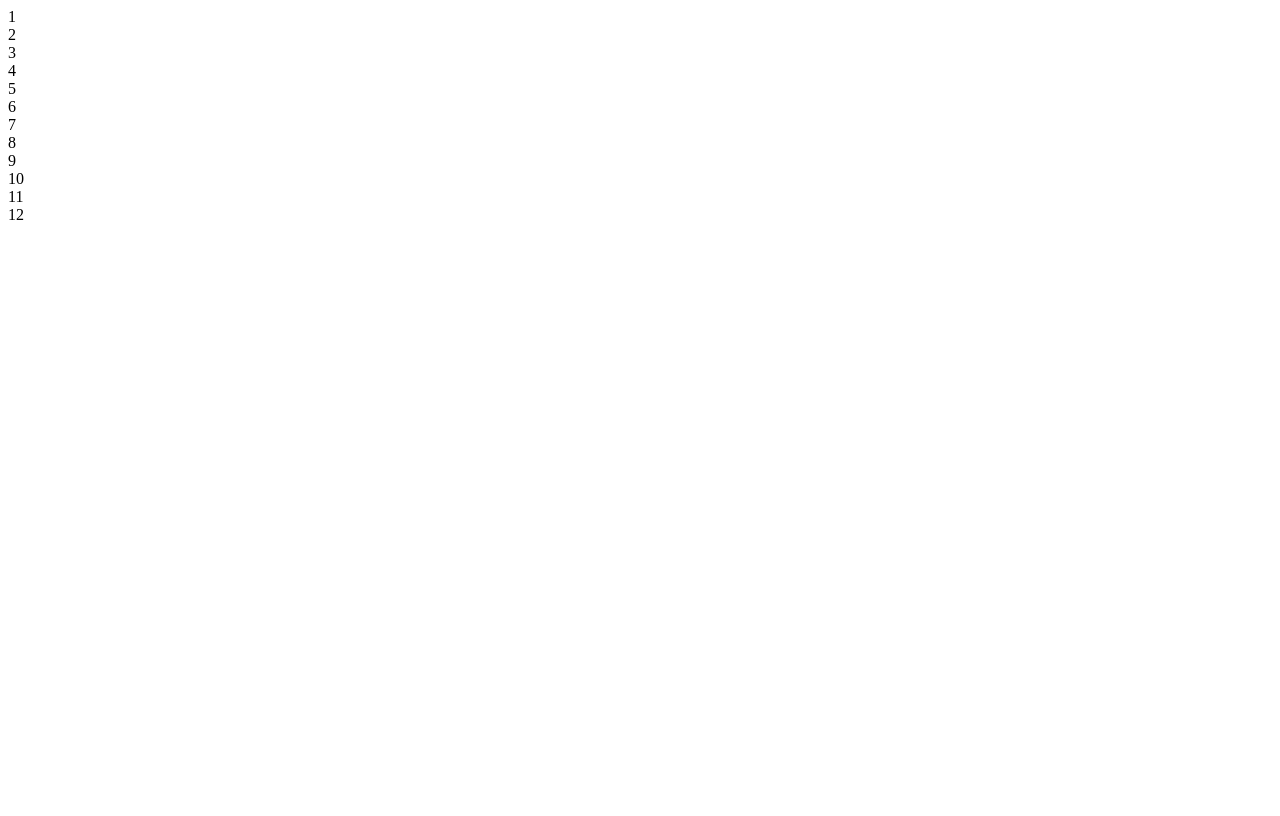
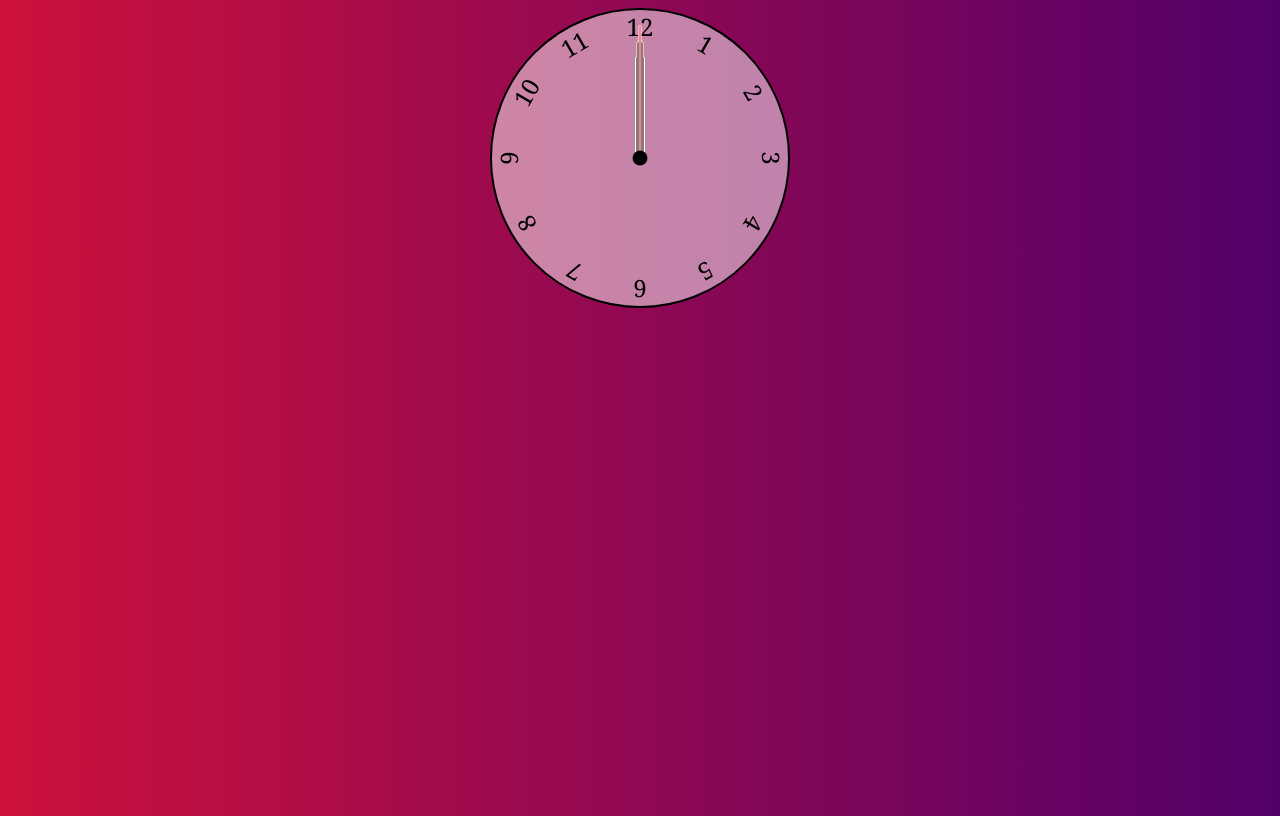
Before and after one commit to luismanuelvivas/Clock, a plain HTML site: page index.html in a window 1280 px wide. Drawn offline with Linux system fonts and the light colour scheme.

Commit message:
adding styles

```diff
--- a/index.html
+++ b/index.html
@@ -1,6 +1,8 @@
 <!DOCTYPE html>
 <html lang="en">
 <head>
+
+    <link rel="stylesheet" href="styles.css">
     <meta charset="UTF-8">
     <meta http-equiv="X-UA-Compatible" content="IE=edge">
     <meta name="viewport" content="width=device-width, initial-scale=1.0">
--- a/styles.css
+++ b/styles.css
@@ -0,0 +1,88 @@
+*,*::after,*::before{
+    box-sizing: border-box;
+    font-family:Cambria, Cochin, Georgia, Times, 'Times New Roman', serif;
+}
+
+body{
+    background:linear-gradient(to left,rgb(82, 0, 106),rgb(205, 17, 59));
+    display:flex;
+    justify-content: center;
+    text-align: center;
+    min-height:100vh;
+    overflow:hidden;
+}
+
+.clock{
+    width:300px;
+    height:300px;
+    background:rgba(255,255,255,0.5);
+    border-radius:50%;
+    border:2px solid black;
+    position:relative;
+    font-size:1.5rem;
+}
+
+.clock .number{
+    position:absolute;
+    width:100%;
+    height:100%;
+    text-align:center;
+    transform:rotate(var(--rotation)) ;
+}
+
+.clock .number1{ --rotation: 30deg;}
+.clock .number2{ --rotation: 60deg;}
+.clock .number3{ --rotation: 90deg;}
+.clock .number4{ --rotation: 120deg;}
+.clock .number5{ --rotation: 150deg;}
+.clock .number6{ --rotation: 180deg;}
+.clock .number7{ --rotation: 210deg;}
+.clock .number8{ --rotation: 240deg;}
+.clock .number9{ --rotation: 270deg;}
+.clock .number10{ --rotation: 300deg;}
+.clock .number11{ --rotation: 330deg;}
+
+.clock::after{
+    content:'';
+    position:absolute;
+    background-color: black;
+    z-index:11;
+    width:15px;
+    height:15px;
+    top:50%;
+    left:50%;
+   transform:translate(-50%,-50%);
+   border-radius:50%;
+}
+
+.clock .hand{
+    --rotation:0;
+    position:absolute;
+    bottom:50%;
+    left:50%;
+    background: black;
+    border:1px solid white;
+    border-top-left-radius:10px;
+    border-top-right-radius:10px;
+    transform-origin: bottom;
+    z-index:10;
+    transform:translateX(-50%) rotate(calc(var(--rotation) * 1deg) );
+}
+
+.clock .hand.second{
+    width:3px;
+    height:45%;
+    background:red;
+}
+
+.clock .hand.minute{
+    width:7px;
+    height:40%;
+    background:black;
+}
+
+.clock .hand.hour{
+    width:10px;
+    height:35%;
+    background:black;
+}
```
